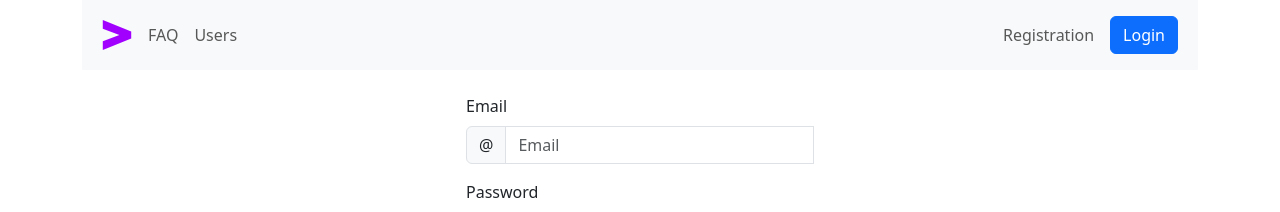
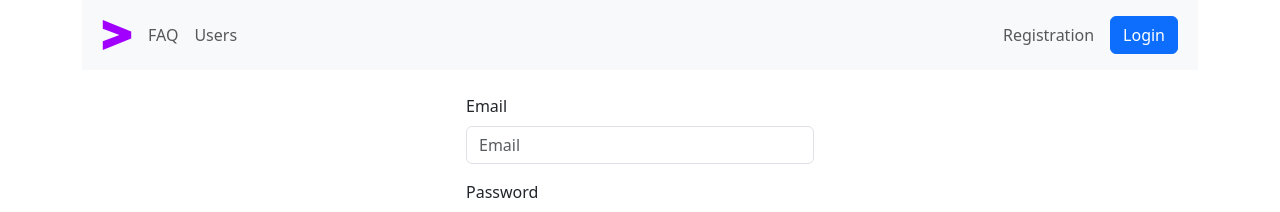
Before and after one commit to janis-rasins-accenture/tech-body-frontend, a React (Create React App) app: page /login in a window 1280 px wide. Shown: the top 212 px of the page. Built offline with nearby package versions, Linux system fonts and the light colour scheme.

Commit message:
few changes on Form login

```diff
--- a/src/components/FormLogin/FormLogin.tsx
+++ b/src/components/FormLogin/FormLogin.tsx
@@ -1,7 +1,6 @@
 import React from 'react'
 import Form from 'react-bootstrap/Form'
 import Row from 'react-bootstrap/Row'
-import InputGroup from 'react-bootstrap/InputGroup'
 import Container from 'react-bootstrap/Container'
 import Button from 'react-bootstrap/Button'
 import Col from 'react-bootstrap/Col'
@@ -36,8 +35,6 @@ const FormLogin = () => {
             <Row className="justify-content-center mb-3">
               <Form.Group as={Col} md="4" controlId="validationFormikEmail">
                 <Form.Label>Email</Form.Label>
-                <InputGroup hasValidation>
-                  <InputGroup.Text id="inputGroupPrepend">@</InputGroup.Text>
                 <Form.Control
                   type="text"
                   placeholder="Email"
@@ -48,7 +45,6 @@ const FormLogin = () => {
                 />
                 <Form.Control.Feedback>Looks good!</Form.Control.Feedback>
                 <Form.Control.Feedback type="invalid">{''}</Form.Control.Feedback>
-                </InputGroup>
               </Form.Group>
             </Row>
             <Row className="justify-content-center mb-3">
```
Lines whose indentation alone changed are shown as unchanged.
